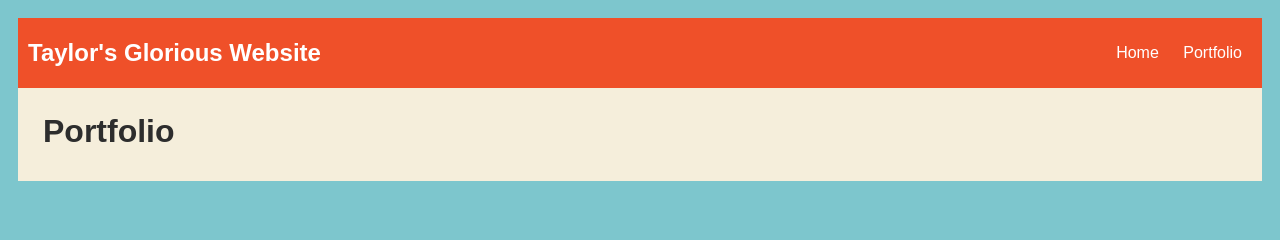
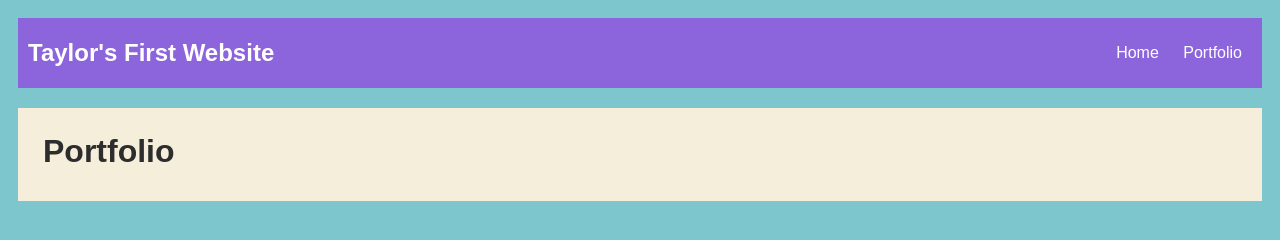
Before and after one commit to taylorc915/taylorc915.github.io, a plain HTML site: page portfolio.html in a window 1280 px wide. Drawn offline with nearby package versions, Linux system fonts and the light colour scheme; no server answers.

Commit message:
add portfolio.html file

```diff
--- a/portfolio.html
+++ b/portfolio.html
@@ -23,8 +23,9 @@
 
             /* navigation menu */
             nav {
-                background: rgb(239, 80, 41);
+                background: rgb(140, 100, 220);
                 margin: 0 auto;
+                margin-bottom: 20px;
                 display: flex;
                 padding: 10px;
             }
@@ -84,7 +85,7 @@
 
       </div>
             <nav>
-            <header>Taylor's Glorious Website</header>
+            <header>Taylor's First Website</header>
             <ul>
                 <li><a href="index.html">Home</a>
                 </li>
```
Also changed, not shown: index.html (+5 -7 lines).
